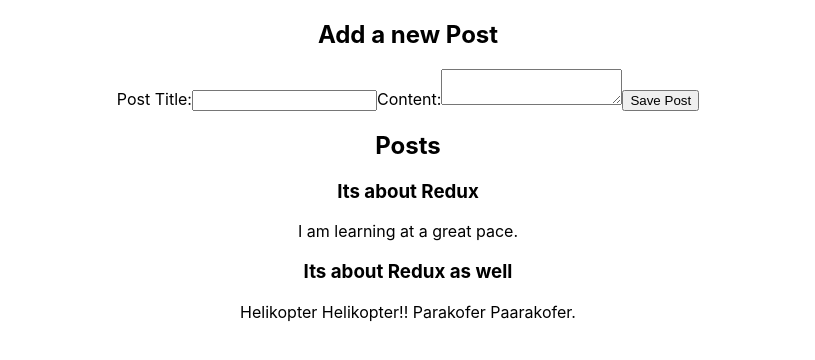
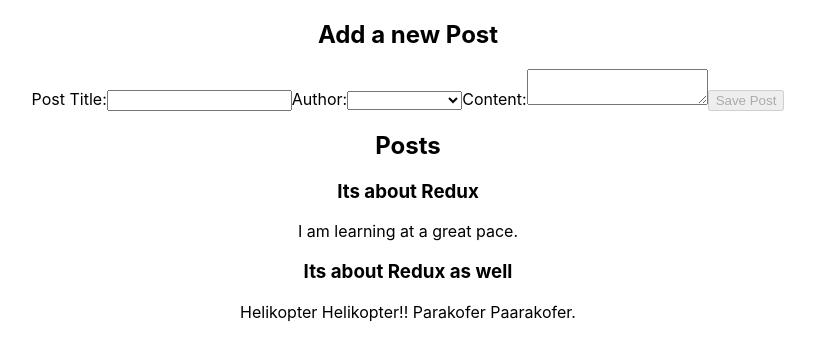
Before and after one commit to ShivamSingh226/Redux_Blog, a React (Create React App) app: page / in a window 1280 px wide. Shown: the top 360 px of the page, without its empty margins (232-1047 px from the left). Built offline with nearby package versions, Linux system fonts and the light colour scheme.

Commit message:
Added some new features

```diff
--- a/src/app/store.js
+++ b/src/app/store.js
@@ -1,7 +1,9 @@
 import { configureStore } from "@reduxjs/toolkit";
 import postsReducer from "../features/posts/postsSlice"
+import UsersReducer from "../features/Users/UsersSlice"
 export const store=configureStore({
     reducer:{
-       posts:postsReducer
+       posts:postsReducer,
+       users:UsersReducer
     }
 })
--- a/src/features/Users/UsersSlice.js
+++ b/src/features/Users/UsersSlice.js
@@ -1 +1,17 @@
 import { createSlice } from "@reduxjs/toolkit";
+
+const initialState=[
+    {id:'0',name:'Dude Lebowski'},
+    {id:'1',name:'Allen Solly'},
+    {id:'2',name:'Bradley Cooper'}
+]
+
+const UsersSlice=createSlice({
+    name:'users',
+    initialState,
+    reducers:{
+
+    }
+})
+export const selectAllUsers=(state)=>state.users;
+export default UsersSlice.reducer;
--- a/src/features/posts/AddPostForm.js
+++ b/src/features/posts/AddPostForm.js
@@ -1,12 +1,14 @@
 import { useState } from "react";
 import React from 'react'
-import { useDispatch } from "react-redux";
+import { useDispatch,useSelector} from "react-redux";
+import { selectAllUsers } from "../Users/UsersSlice";
 
 import { postsAdded } from "./postsSlice";
 const AddPostForm = () => {
   const [title,setTitle]=useState('');
   const [content,setContent]=useState('');
-
+  const[userId,setUserId]=useState('');
+  const users=useSelector(selectAllUsers);
   const dispatch=useDispatch();
   const onTitleChanged=(e)=>{
          setTitle(e.target.value);
@@ -14,13 +16,24 @@
   const onContentChanged=(e)=>{
     setContent(e.target.value);
   }
+  const onAuthorChanged=(e)=>{
+    setUserId(e.target.value);
+  }
   const onSavePostClicked=()=>{
     if(title && content){
-      dispatch(postsAdded(title,content));
+      dispatch(postsAdded(title,content,userId));
       setTitle('');
       setContent('');
     }
   }
+  const canSave=Boolean(title) && Boolean(content) && Boolean(userId);
+  const usersOptions=
+    users.map(user=>(
+      <option key={user.id} value={user.id}>
+        {user.name}
+      </option>
+    ))
+
   return (
     <section>
         <h2>Add a new Post</h2>
@@ -32,6 +45,12 @@
             name="postTitle"
             value={title}
             onChange={onTitleChanged}/>
+            <label htmlFor="postAuthor">Author:</label>
+            <select id="postAuthor" value={userId} onChange={onAuthorChanged}>
+              <option value=""></option>
+              {usersOptions}
+              </select>
+
 
             <label htmlFor="postContent">Content:</label>
             <textarea
@@ -42,7 +61,8 @@
             />
             <button
             type="button"
-            onClick={onSavePostClicked}>Save Post</button>
+            onClick={onSavePostClicked}
+            disabled={!canSave}>Save Post</button>
         </form>
     </section>
   )
--- a/src/features/posts/postsSlice.js
+++ b/src/features/posts/postsSlice.js
@@ -13,12 +13,13 @@
         reducer(state, action){
             state.push(action.payload);
         },
-        prepare(title,content){
+        prepare(title,content,userId){
             return{
                 payload:{
                     id:nanoid(),
                     title,
-                    content
+                    content,
+                    userId
                 }
             }
         }
```
